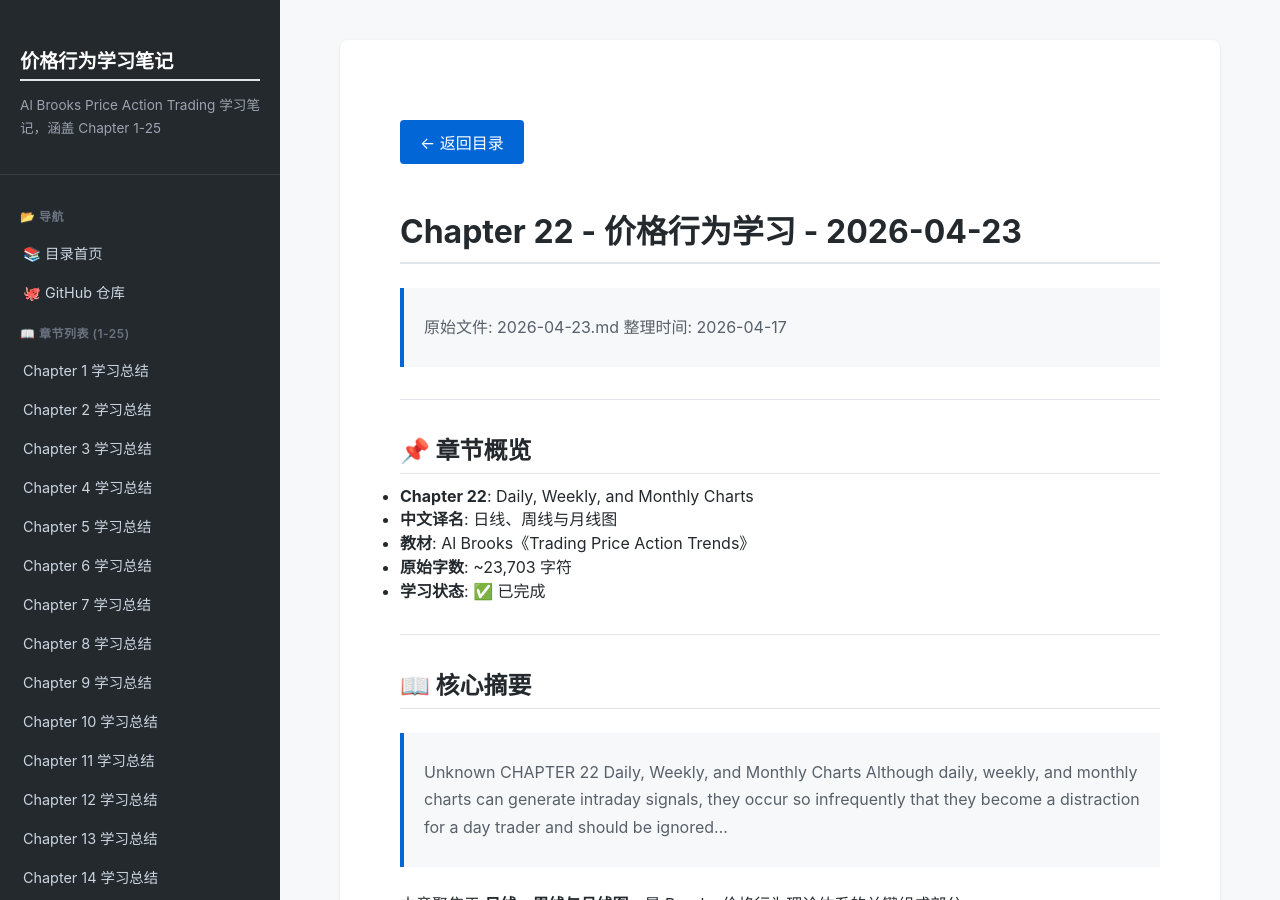
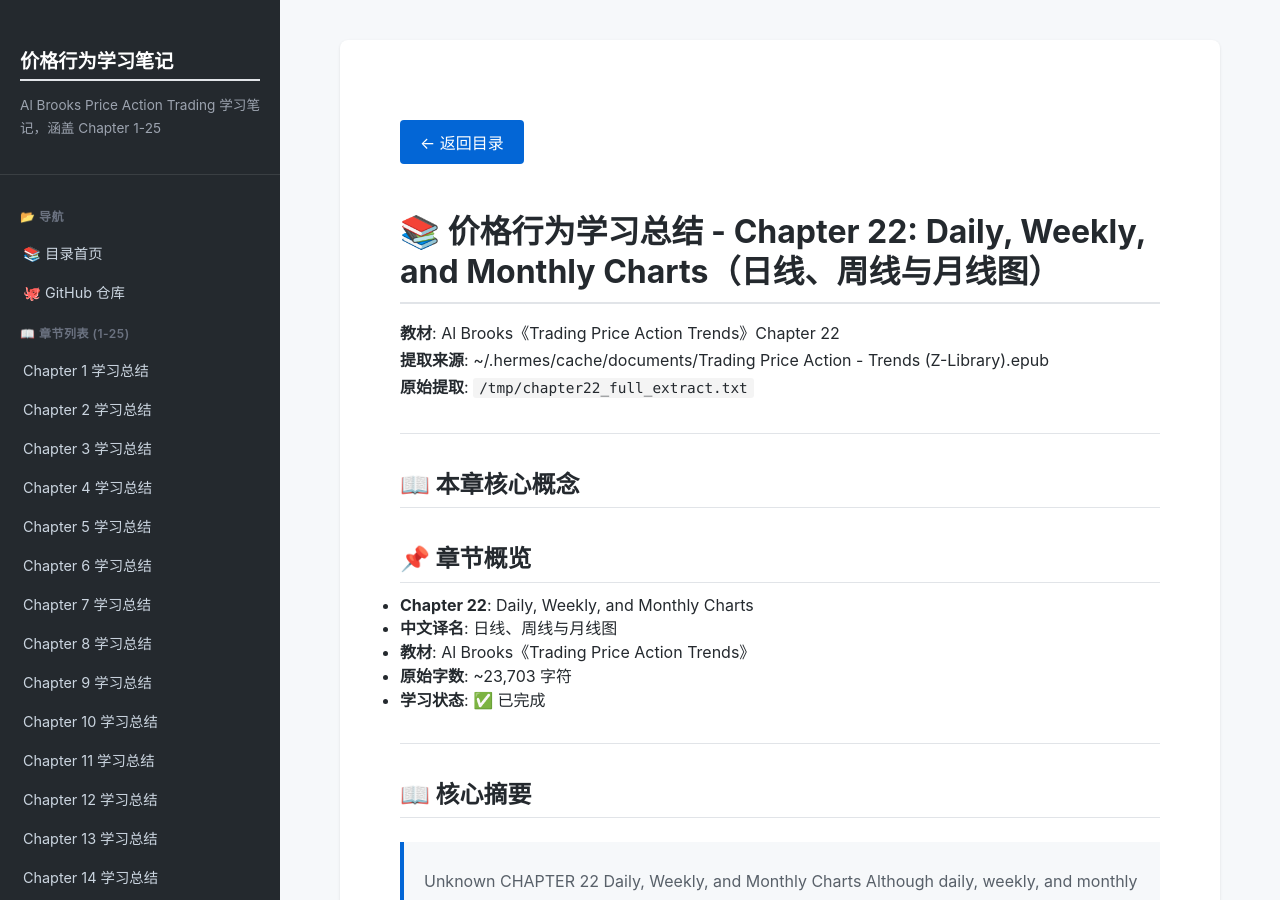
Before and after one commit to stephenki/price-action-notes, a Jekyll site: the page built from chapter-22.md, in a window 1280 px wide and 900 px high. Built offline with Jekyll 4.4.1, drawn with Linux system fonts in a browser that asks for light colours.

Commit message:
fix: 统一 Chapter 22 格式（标准 frontmatter + 元信息）

```diff
--- a/chapter-22.md
+++ b/chapter-22.md
@@ -4,13 +4,15 @@ title: "Chapter 22 学习总结"
 chapter: 22
 ---
 
-# Chapter 22 - 价格行为学习 - 2026-04-23
+# 📚 价格行为学习总结 - Chapter 22: Daily, Weekly, and Monthly Charts（日线、周线与月线图）
 
-> 原始文件: 2026-04-23.md
-> 整理时间: 2026-04-17
+**教材**: Al Brooks《Trading Price Action Trends》Chapter 22
+**提取来源**: ~/.hermes/cache/documents/Trading Price Action - Trends (Z-Library).epub
+**原始提取**: `/tmp/chapter22_full_extract.txt`
 
 ---
 
+## 📖 本章核心概念
 
 ## 📌 章节概览
 - **Chapter 22**: Daily, Weekly, and Monthly Charts
```
